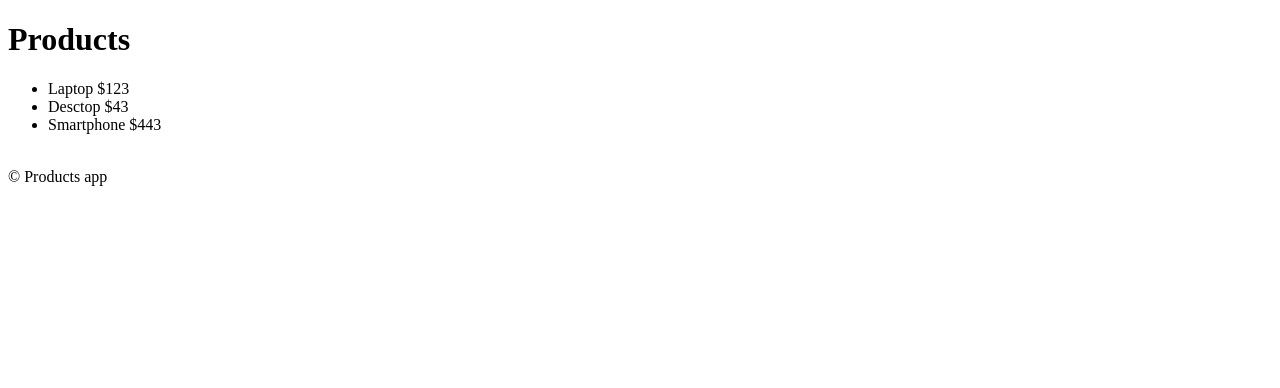
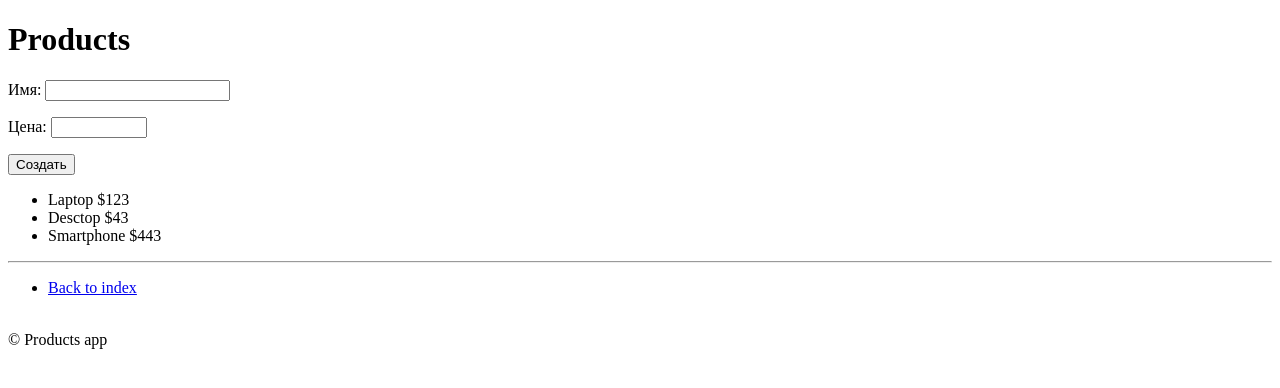
Before and after one commit to razielSan/flask_crud, a Flask app: page /products/ in a window 1280 px wide. Shown: the top 388 px of the page. Run offline with Flask 3, Linux system fonts and the light colour scheme.

Commit message:
create product create on list

```diff
--- a/app/templates/products/list.html
+++ b/app/templates/products/list.html
@@ -6,9 +6,20 @@
 
 {% block body %}
     <h1>Products</h1>
+    <div>
+        <form action="{{ url_for('products.create_product') }}" method="POST">
+            <p><label for="name">Имя: </label><input type="text" name="name" id="product-name" required></p>
+            <p><label for="price">Цена: </label><input type="number" name="price" id="product-price" min="1" max="9999999" required></p>
+            <button type="sumbmit">Создать</button>
+        </form>
+
+    </div>
     <ul>
             {% for product in list_products%}
                 <li>{{ product.name }} ${{ product.price }}</li>
             {% endfor %}
     </ul>
+
+    {% include 'components/_footer.html' %}
+
 {% endblock body %}
--- a/app/views/products/views.py
+++ b/app/views/products/views.py
@@ -1,4 +1,4 @@
-from flask import Blueprint, request, render_template
+from flask import Blueprint, request, render_template, redirect, url_for
 
 from views.products.crud import product_storage
 
@@ -8,8 +8,15 @@ router = Blueprint("products", __name__)
 @router.get("/")
 def get_product_list():
 
-
     return render_template(
         "products/list.html",
         list_products=product_storage.get_list,
     )
+
+
+@router.post("/")
+def create_product():
+    price = request.form.get("price")
+    name = request.form.get("name")
+    product_storage.add(name=name, price=price)
+    return redirect(url_for("products.get_product_list"))
```
